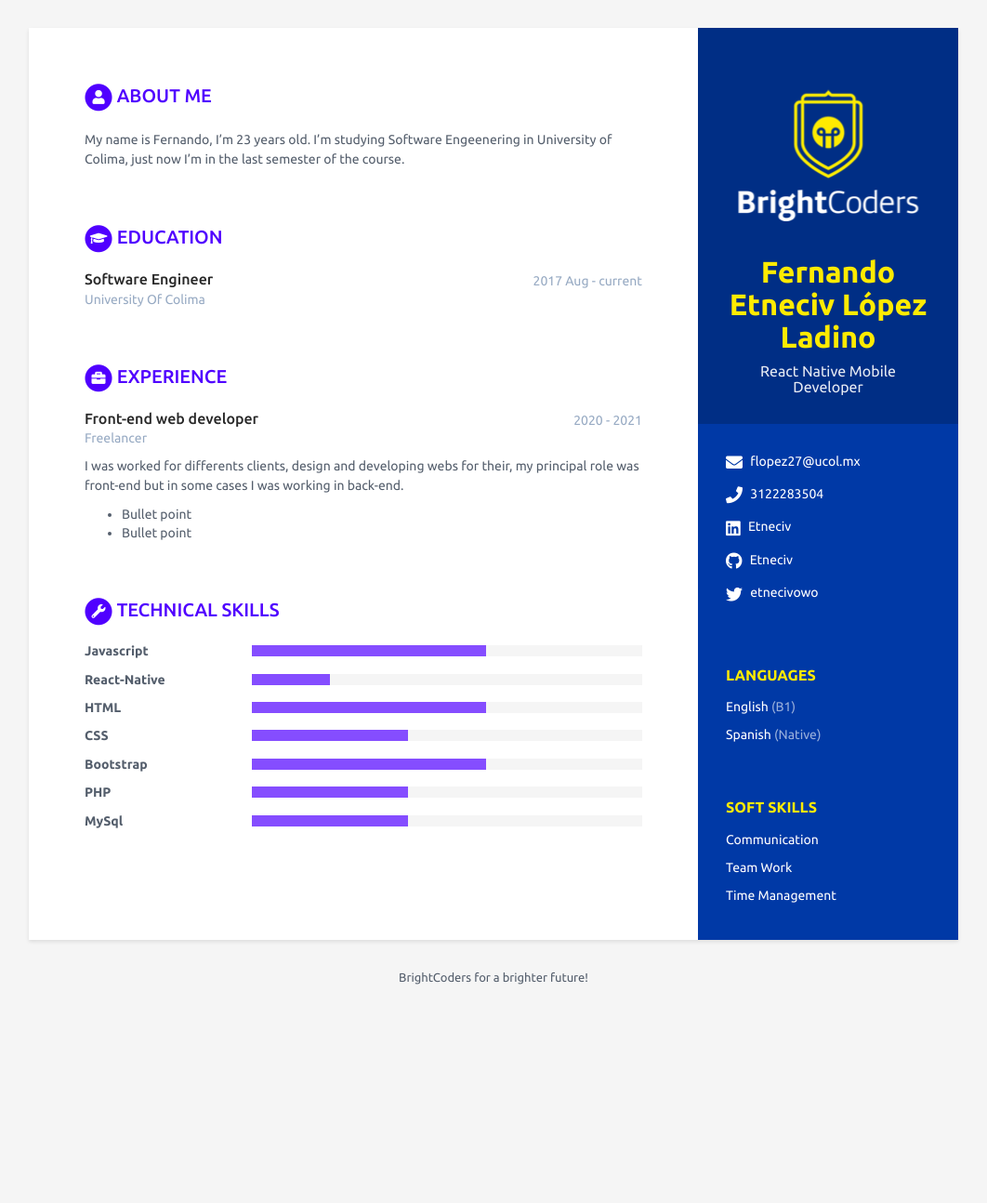
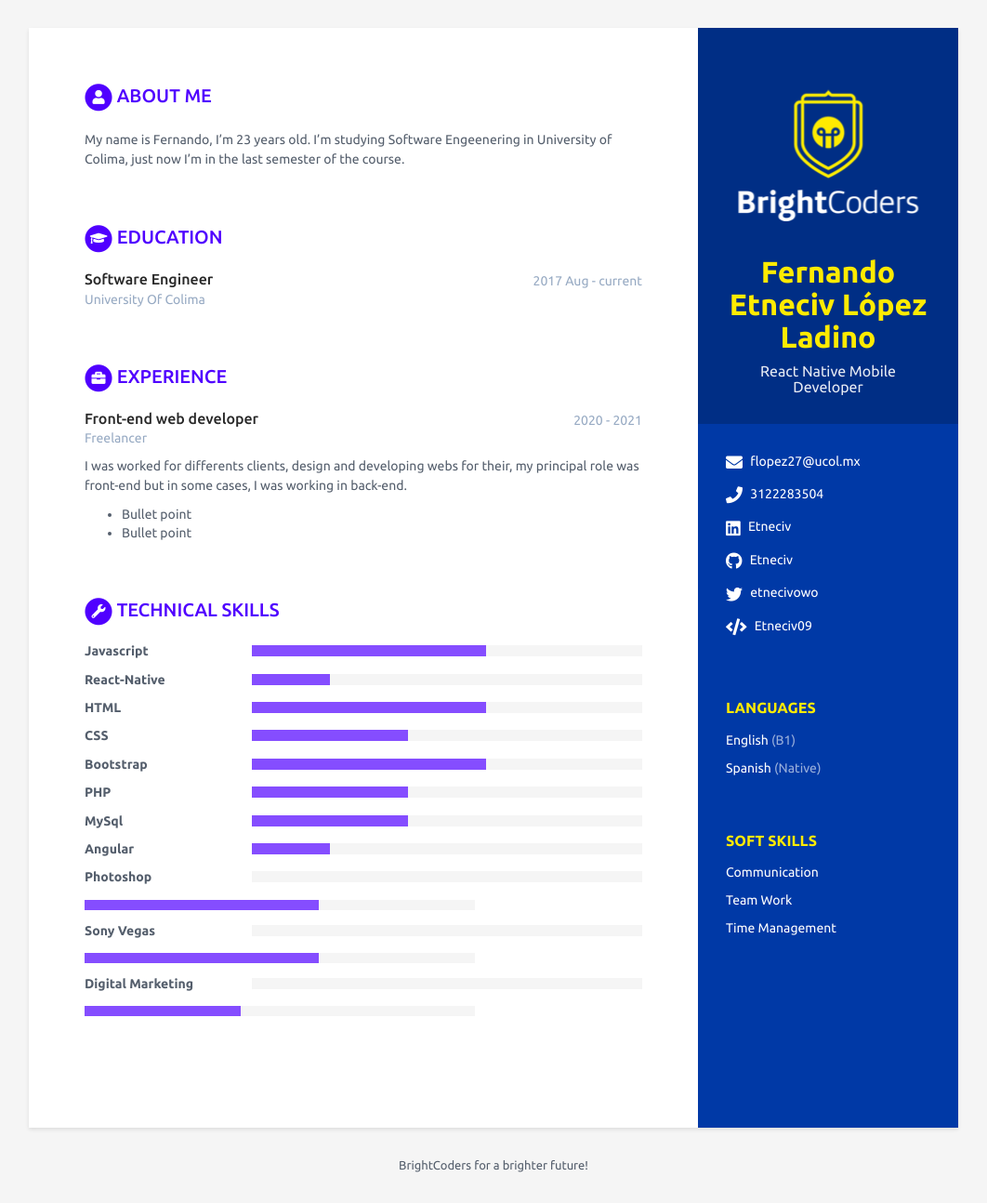
Before and after one commit to BC-MAY-21-RN/scorecard-Etneciv, a Jekyll site: the page built from index.html, in a window 1280 px wide. Shown: the whole page at 93% size, without its empty margins (109-1171 px from the left). Built offline with Jekyll 4.4.1, drawn with Linux system fonts in a browser that asks for light colours; before the commit the page ends 1092 px from its top, so only the background shows below that.

Commit message:
agregadas mas skills

```diff
--- a/_data/data.yml
+++ b/_data/data.yml
@@ -21,7 +21,7 @@ sidebar:
   bitbucket:
   twitter: "etnecivowo"
   stack-overflow: # Number/Username, e.g. 123456/alandoe
-  codewars:
+  codewars: "Etneciv09"
   goodreads: # Number-Username, e.g. 123456-alandoe
 
   # Actualiza según los idiomas y nieles que tienes. Agrega o Elimina según sea necesario.
@@ -63,7 +63,7 @@ experiences:
     company: Freelancer
     details: |
       I was worked for differents clients, design and developing webs for their, my principal role was front-end but in
-      some cases I was working in back-end.
+      some cases, I was working in back-end.
         - Bullet point
         - Bullet point
 
@@ -98,6 +98,17 @@ skills:
     - name: MySql
       level: 40%
 
+    - name: Angular
+      level: 20%
+
+    - name: Photoshop
+    - level: 60%
+
+    - name: Sony Vegas
+    - level: 60%
+
+    - name: Digital Marketing
+    - level: 40%
 # NO MODIFICAR
 footer: >
   BrightCoders for a brighter future!
```
